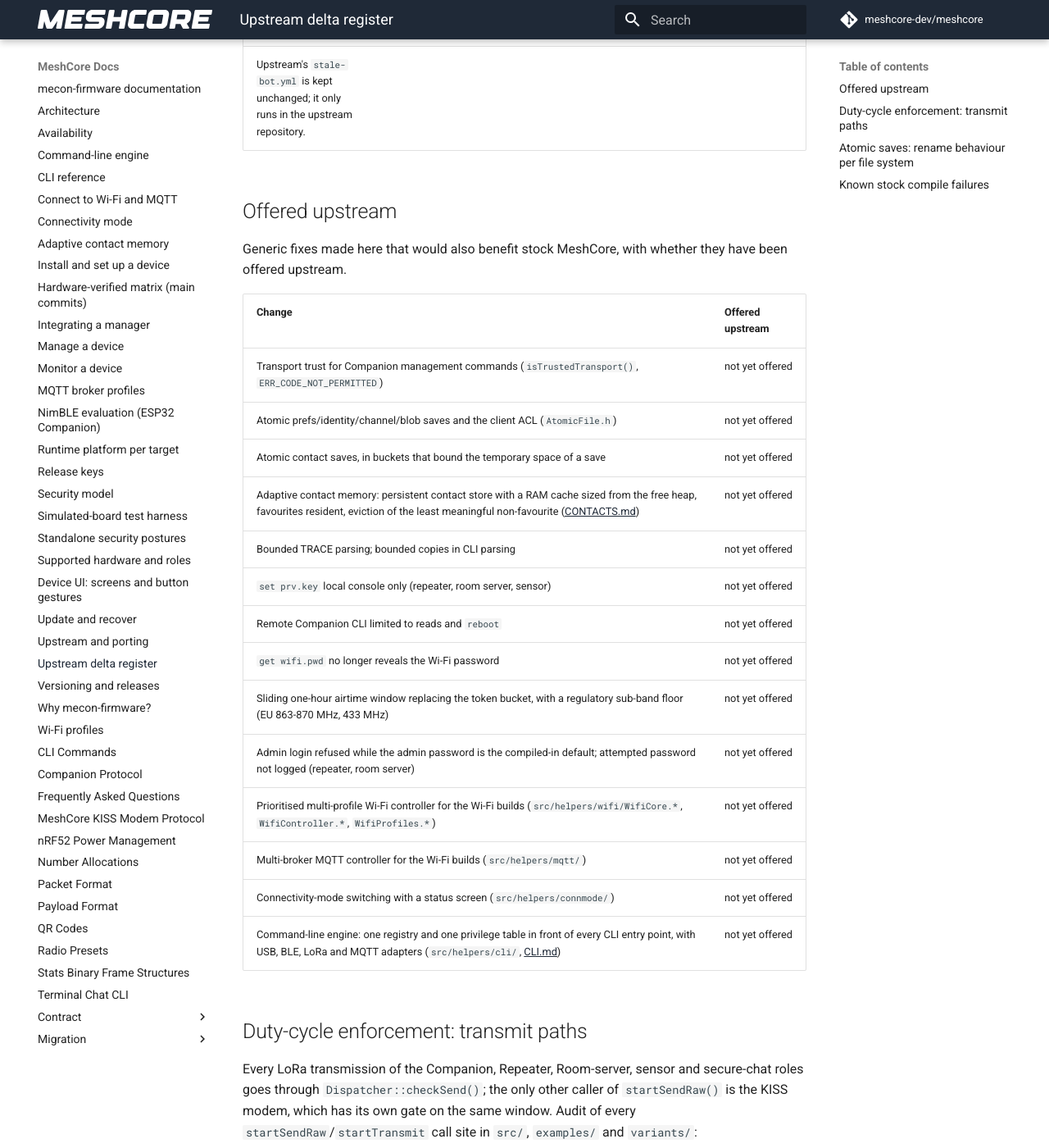
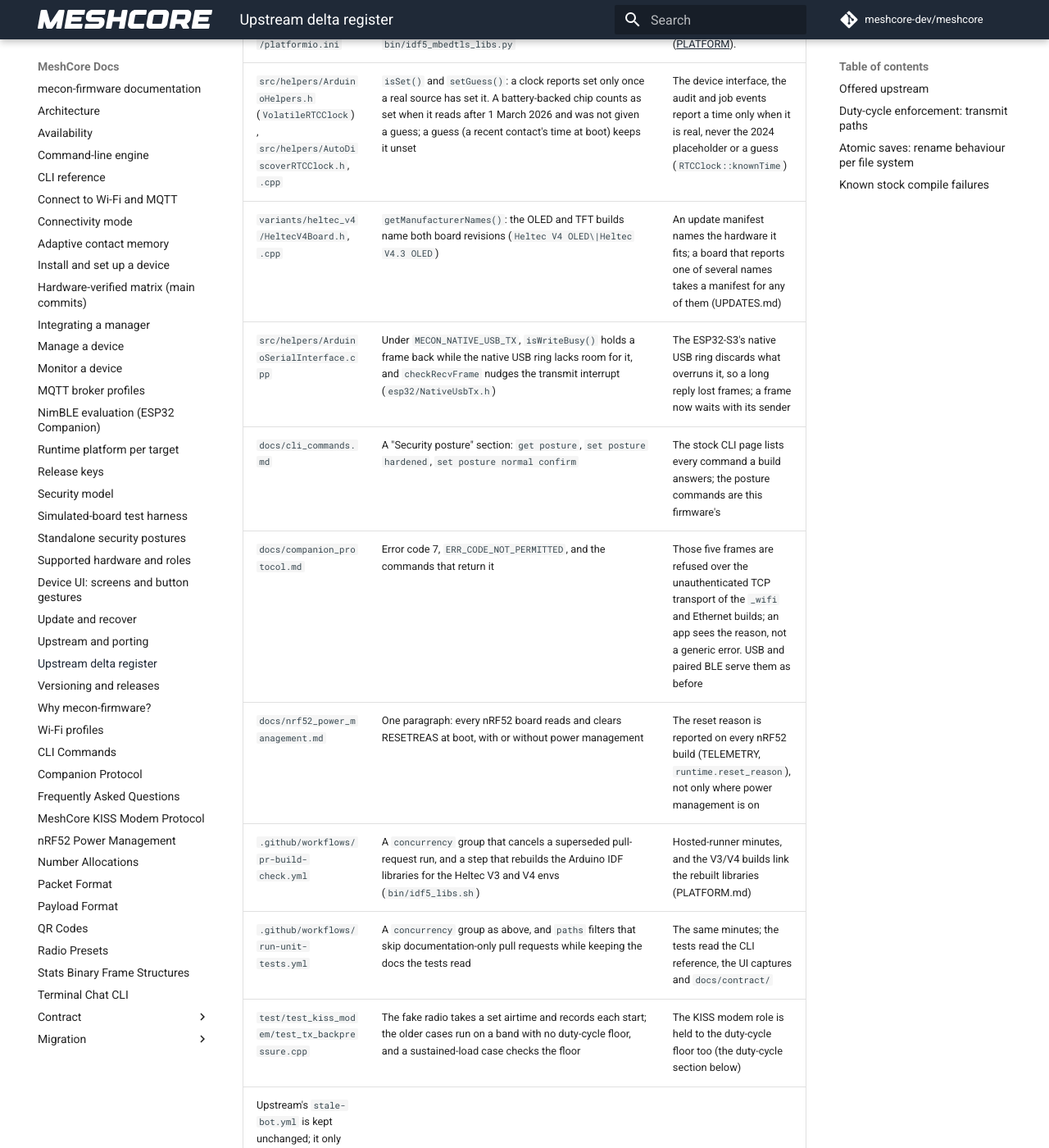
Before and after one commit to hoejriis/mecon-firmware, an MkDocs documentation site: the page built from docs/UPSTREAM_DELTA.md, in a window 1280 px wide and 1400 px high, scrolled down 15556 px. Shown: the whole window at 82% size. Built offline with MkDocs 1.6.1 and Material for MkDocs 9.7.7, drawn with Linux system fonts in a browser that asks for light colours; comment, search, counter and statistics services are not loaded.

Commit message:
Issue 439 section 3 and 4: the gate, the budgets, two upstream flags, the register
- The stack gate now builds the Wio Tracker L1 BLE Companion, which
  v0.2.1 ships. Run locally the way the workflow runs it: worst 3,568 B
  of 3,840 on the loop task and 3,664 B of 7,936 on the worker, every
  hand-off and recursion check ok.
- The memory workflow builds t1000e_room_server and
  WioTrackerL1_room_server, which v0.2.1 ships too, and the budget file
  has their rows: use + 4 KB, from a build of the region-ops branch (the
  larger code).
- PLATFORM's "use + 4 KB" sentences read as if the table figures were
  the budgets. They say now that the file is the budget, raised per PR.
- ENABLE_WIFI_INTERFACE in the Heltec V3 and V4 _ble Companion envs is
  upstream's (590bc23a and c0d00a06, liamcottle), so it stays, and WIFI.md
  says those builds are not targets here.
- The T1000-E server envs' -I examples/companion_radio/ui-orig is
  unused: both servers build without it. It is upstream's line
  (c10b387e), so the file is left as it is.
- UPSTREAM_DELTA had no row for 12 changed upstream files: the Issue's
  ten, plus docs/nrf52_power_management.md and
  src/helpers/ArduinoSerialInterface.cpp (the native USB wait), which
  it missed. They are now in nine rows. A sweep of all 107 files this
  fork modifies (git diff --name-status 81dbae5 main, status M) found
  the rest covered, some through the register's own shorthand
  (esp32/, nrf52/ and rp2040/SerialBLEInterface.*).

Co-Authored-By: Claude Opus 5.5 (1M context) <noreply@anthropic.com>

```diff
--- a/docs/UPSTREAM_DELTA.md
+++ b/docs/UPSTREAM_DELTA.md
@@ -88,6 +88,15 @@ This register lists **every change this repository makes to a file that exists u
 | `src/helpers/ui/DisplayDriver.h`, `SSD1306Display.h`, `SSD1306Display.cpp`, `SH1106Display.h`, `SH1106Display.cpp`; `examples/companion_radio/main.cpp`, `ui-new/UITask.cpp`, `ui-orig/UITask.cpp`, `ui-tiny/UITask.cpp`; `examples/simple_repeater/main.cpp`, `examples/simple_room_server/main.cpp` | The driver base gains `frameBytes()`, `readFrame()` and marks for a drawn frame and a drawn secret; the two drivers implement them over their own buffer; each UI marks the frame when it draws the pairing PIN; each role's `main.cpp` attaches the display to the device interface | The `screen` telemetry stream ([telemetry](contract/TELEMETRY.md)). A capture copies the last frame and never touches the panel. |
 | `examples/companion_radio/DataStore.h`, `DataStore.cpp`, `MyMesh.cpp` (`dropOldKeyState`) | `deleteAllBlobs()`: one pass over `/bl`, in place of one lookup per contact | `identity.rotate` held the loop for about 2 minutes on a full contact table, and the broker session and signed result were lost. |
 | `platformio.ini`, `variants/heltec_v3/platformio.ini` | The Heltec V3's `custom_sdkconfig` sets a 4 KB TLS output buffer, and its library env runs `bin/idf5_mbedtls_libs.py` | More free heap beside a TLS session on the V3 ([PLATFORM](PLATFORM.md)). |
+| `src/helpers/ArduinoHelpers.h` (`VolatileRTCClock`), `src/helpers/AutoDiscoverRTCClock.h`, `.cpp` | `isSet()` and `setGuess()`: a clock reports set only once a real source has set it. A battery-backed chip counts as set when it reads after 1 March 2026 and was not given a guess; a guess (a recent contact's time at boot) keeps it unset | The device interface, the audit and job events report a time only when it is real, never the 2024 placeholder or a guess (`RTCClock::knownTime`) |
+| `variants/heltec_v4/HeltecV4Board.h`, `.cpp` | `getManufacturerNames()`: the OLED and TFT builds name both board revisions (`Heltec V4 OLED\|Heltec V4.3 OLED`) | An update manifest names the hardware it fits; a board that reports one of several names takes a manifest for any of them (UPDATES.md) |
+| `src/helpers/ArduinoSerialInterface.cpp` | Under `MECON_NATIVE_USB_TX`, `isWriteBusy()` holds a frame back while the native USB ring lacks room for it, and `checkRecvFrame` nudges the transmit interrupt (`esp32/NativeUsbTx.h`) | The ESP32-S3's native USB ring discards what overruns it, so a long reply lost frames; a frame now waits with its sender |
+| `docs/cli_commands.md` | A "Security posture" section: `get posture`, `set posture hardened`, `set posture normal confirm` | The stock CLI page lists every command a build answers; the posture commands are this firmware's |
+| `docs/companion_protocol.md` | Error code 7, `ERR_CODE_NOT_PERMITTED`, and the commands that return it | Those five frames are refused over the unauthenticated TCP transport of the `_wifi` and Ethernet builds; an app sees the reason, not a generic error. USB and paired BLE serve them as before |
+| `docs/nrf52_power_management.md` | One paragraph: every nRF52 board reads and clears RESETREAS at boot, with or without power management | The reset reason is reported on every nRF52 build (TELEMETRY, `runtime.reset_reason`), not only where power management is on |
+| `.github/workflows/pr-build-check.yml` | A `concurrency` group that cancels a superseded pull-request run, and a step that rebuilds the Arduino IDF libraries for the Heltec V3 and V4 envs (`bin/idf5_libs.sh`) | Hosted-runner minutes, and the V3/V4 builds link the rebuilt libraries (PLATFORM.md) |
+| `.github/workflows/run-unit-tests.yml` | A `concurrency` group as above, and `paths` filters that skip documentation-only pull requests while keeping the docs the tests read | The same minutes; the tests read the CLI reference, the UI captures and `docs/contract/` |
+| `test/test_kiss_modem/test_tx_backpressure.cpp` | The fake radio takes a set airtime and records each start; the older cases run on a band with no duty-cycle floor, and a sustained-load case checks the floor | The KISS modem role is held to the duty-cycle floor too (the duty-cycle section below) |
 Upstream's `stale-bot.yml` is kept unchanged; it only runs in the upstream repository.
 
 ## Offered upstream
```
Also changed, not shown: docs/PLATFORM.md (+3 -3 lines), docs/WIFI.md (+2 -0 lines), 3 other files.
